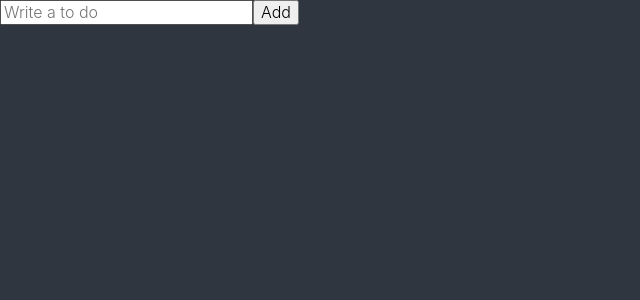
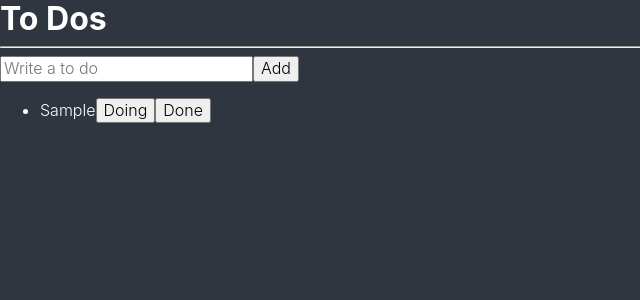
Before and after one commit to SeokhunEom/NomadCoders_React_Master, a React (Vite) app in the folder todo/: page / in a window 1280 px wide. Both pictures are taken after typing "Sample" into the empty fields and a click on the button "Add". Shown: the top 300 px of the page, without its empty margins (0-640 px from the left). Built offline with nearby package versions, Linux system fonts and the light colour scheme; a web font is replaced by a local one.

Commit message:
ToDo 카테고리 추가

```diff
--- a/todo/src/App.tsx
+++ b/todo/src/App.tsx
@@ -1,5 +1,5 @@
 import GlobalStyle from "./GlobalStyle";
-import ToDoList from "./ToDoList";
+import ToDoList from "./components/ToDoList";
 
 function App() {
   return (
--- a/todo/src/ToDoList.tsx
+++ /dev/null
@@ -1,27 +0,0 @@
-import { useForm } from "react-hook-form";
-
-interface Form {
-  toDo: string;
-}
-
-const ToDoList = () => {
-  const { register, handleSubmit, setValue } = useForm<Form>();
-  const handleValid = (data: Form) => {
-    console.log("add to do", data.toDo);
-    setValue("toDo", "");
-  };
-
-  return (
-    <div>
-      <form onSubmit={handleSubmit(handleValid)}>
-        <input
-          {...register("toDo", { required: "Please write a To Do" })}
-          placeholder="Write a to do"
-        />
-        <button>Add</button>
-      </form>
-    </div>
-  );
-};
-
-export default ToDoList;
--- /dev/null
+++ b/todo/src/atoms.ts
@@ -0,0 +1,12 @@
+import { atom } from "recoil";
+
+export interface ToDo {
+  text: string;
+  id: number;
+  category: "TO_DO" | "DOING" | "DONE";
+}
+
+export const toDoState = atom<ToDo[]>({
+  key: "toDo",
+  default: [],
+});
--- /dev/null
+++ b/todo/src/components/CreateToDo.tsx
@@ -0,0 +1,31 @@
+import { toDoState } from "../atoms";
+import { useForm } from "react-hook-form";
+import { useSetRecoilState } from "recoil";
+
+interface Form {
+  toDo: string;
+}
+
+function CreateToDo() {
+  const setToDos = useSetRecoilState(toDoState);
+  const { register, handleSubmit, setValue } = useForm<Form>();
+  const handleValid = ({ toDo }: Form) => {
+    setToDos((oldToDos) => [
+      { text: toDo, id: Date.now(), category: "TO_DO" },
+      ...oldToDos,
+    ]);
+    setValue("toDo", "");
+  };
+
+  return (
+    <form onSubmit={handleSubmit(handleValid)}>
+      <input
+        {...register("toDo", { required: "Please write a To Do" })}
+        placeholder="Write a to do"
+      />
+      <button>Add</button>
+    </form>
+  );
+}
+
+export default CreateToDo;
--- /dev/null
+++ b/todo/src/components/ToDo.tsx
@@ -0,0 +1,33 @@
+import React from "react";
+import { toDoState, type ToDo } from "../atoms";
+import { useSetRecoilState } from "recoil";
+
+function ToDo({ text, category, id }: ToDo) {
+  const setToDos = useSetRecoilState(toDoState);
+  const onClick = (event: React.MouseEvent<HTMLButtonElement>) => {
+    const { name } = event.currentTarget;
+  };
+
+  return (
+    <li>
+      <span>{text}</span>
+      {category !== "TO_DO" && (
+        <button name="TO_DO" onClick={onClick}>
+          To Do
+        </button>
+      )}
+      {category !== "DOING" && (
+        <button name="DOING" onClick={onClick}>
+          Doing
+        </button>
+      )}
+      {category !== "DONE" && (
+        <button name="DONE" onClick={onClick}>
+          Done
+        </button>
+      )}
+    </li>
+  );
+}
+
+export default ToDo;
--- /dev/null
+++ b/todo/src/components/ToDoList.tsx
@@ -0,0 +1,23 @@
+import CreateToDo from "./CreateToDo";
+import ToDo from "./ToDo";
+import { toDoState } from "../atoms";
+import { useRecoilValue } from "recoil";
+
+const ToDoList = () => {
+  const toDos = useRecoilValue(toDoState);
+
+  return (
+    <div>
+      <h1>To Dos</h1>
+      <hr />
+      <CreateToDo />
+      <ul>
+        {toDos.map((toDo) => (
+          <ToDo key={toDo.id} {...toDo} />
+        ))}
+      </ul>
+    </div>
+  );
+};
+
+export default ToDoList;
```
